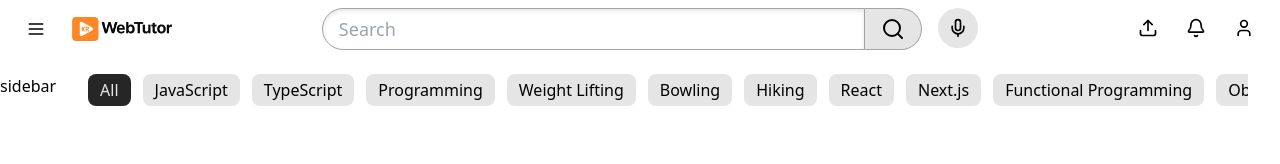
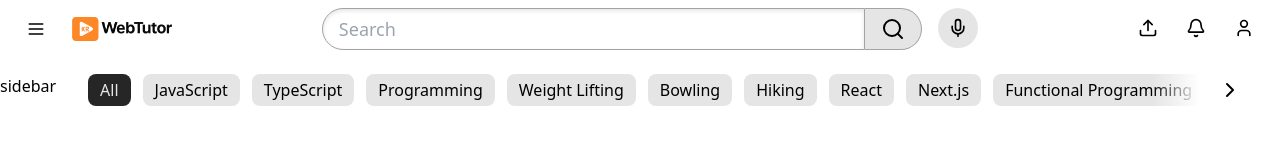
Before and after one commit to krisKajtna/praksa_yt_tailwind, a React (Vite) app: page / in a window 1280 px wide. Shown: the top 164 px of the page. Built offline with nearby package versions, Linux system fonts and the light colour scheme.

Commit message:
feat: enhance CategoryPills with resize observer for button visibility and improved scrolling logic

```diff
--- a/src/components/CategoryPills.tsx
+++ b/src/components/CategoryPills.tsx
@@ -1,6 +1,6 @@
 import { ChevronLeft, ChevronRight } from "lucide-react";
 import { Button } from "./Button";
-import { useRef, useState } from "react";
+import { useEffect, useRef, useState } from "react";
 
 type CategoryPillProps = {
     categories: string[]
@@ -15,13 +15,30 @@ export function CategoryPills({categories, selectedCategory, onSelect}: Category
     const [isLeftVisible, setIsLeftVisible] = useState(false);
     const [isRightVisible, setIsRightVisible] = useState(false);
     const containerRef = useRef<HTMLDivElement>(null);
+
+    useEffect(() => {
+       if(containerRef.current == null) return
+
+       const observer = new ResizeObserver(entries => {
+            const container = entries[0]?.target
+            if(container == null) return
+
+            setIsLeftVisible(translate > 0)
+            setIsRightVisible(translate + container.clientWidth < container.scrollWidth)
+       })
+
+        observer.observe(containerRef.current)
+
+        return () => {
+            observer.disconnect()
+        }
+    }, [categories, translate])
+
     return (
 
 
-        <div className="overflow-x-hidden relative">
+        <div ref={containerRef} className="overflow-x-hidden relative">
             <div
-            ref={containerRef}
-
             className="flex whitespace-nowrap gap-3 transition-transform w-[max-content]" style={{transform: `translateX(-${translate}px)`}}>
                 {categories.map((category) => (
                     <Button key={category}
@@ -52,12 +69,18 @@ export function CategoryPills({categories, selectedCategory, onSelect}: Category
             bg-gradient-to-l from-white from-50% to-transparent w-24 h-full flex justify-end">
                 <Button
                 onClick={() => {
-                    if(containerRef.current == null) return
-                    const newTranslate = translate - TRANSLATE_AMOUNT;
+                    setTranslate(translate => {
+                    if(containerRef.current == null){
+                        return translate
+                    }
+                    const newTranslate = translate + TRANSLATE_AMOUNT;
                     const edge = containerRef.current.scrollWidth
                     const width = containerRef.current.clientWidth
-                    if (newTranslate + width >= edge) return translate
+                    if (newTranslate + width >= edge) {
+                        return edge - width
+                    }
                         return newTranslate
+                    })
                 }}
                 variant="ghost" size= "icon" className="h-full aspect-square w-auto p-1.5">
                     <ChevronRight />
```
